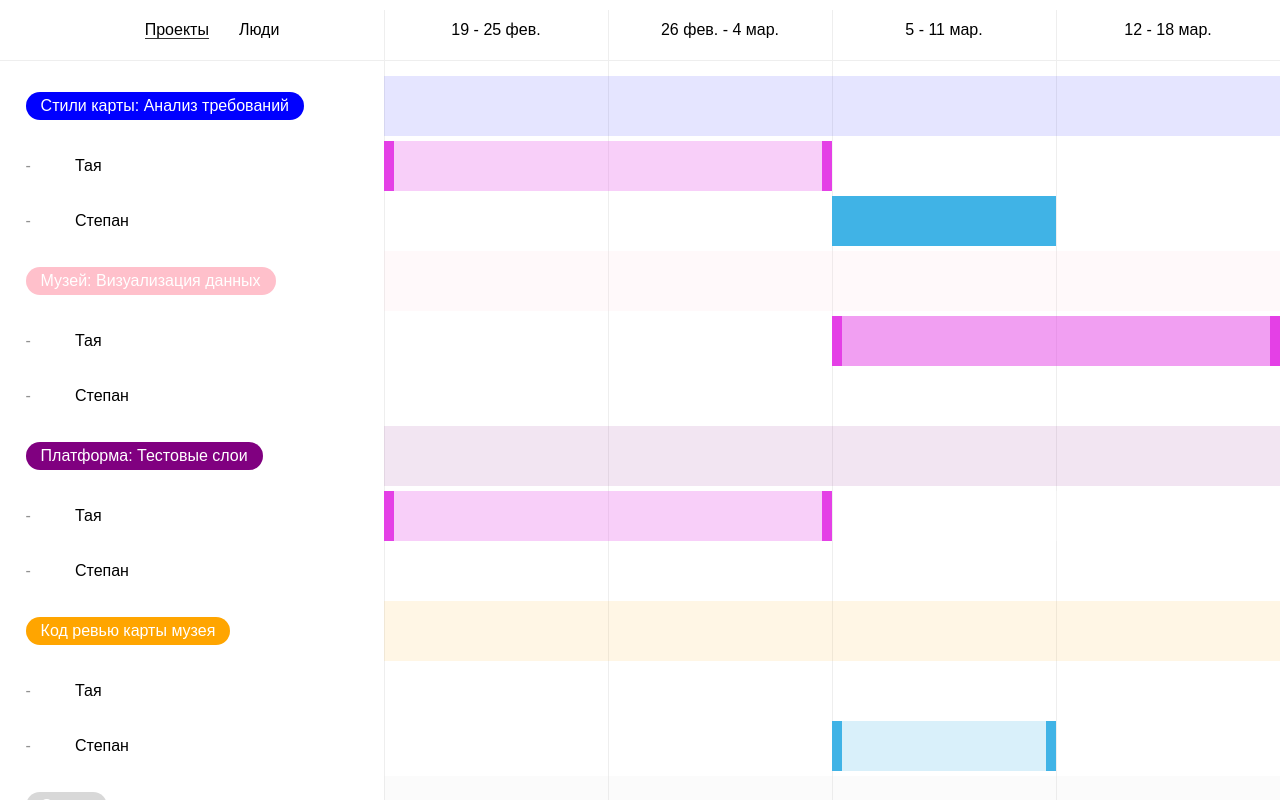
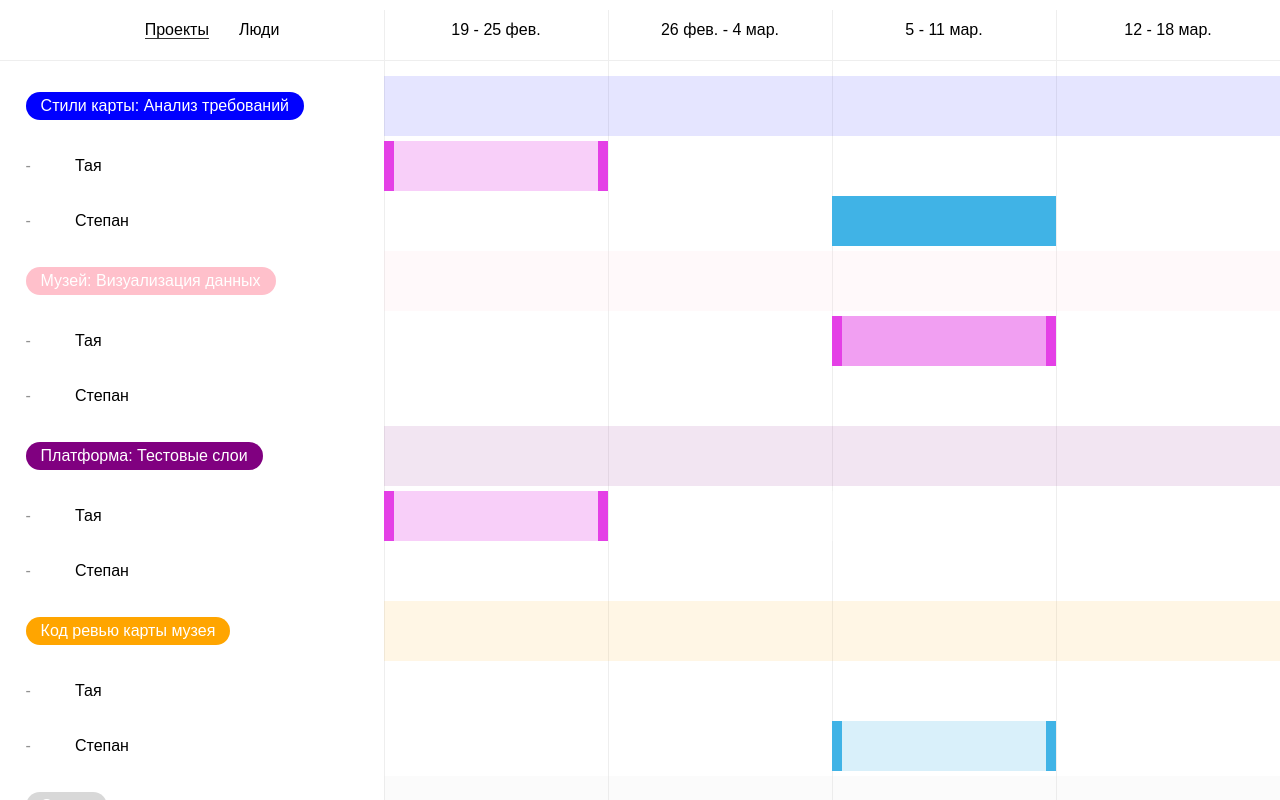
Before and after one commit to Ferguse/planner, a React (Create React App) app: page /projects in a window 1280 px wide. Shown: the top 800 px of the page. Built offline with nearby package versions, Linux system fonts and the light colour scheme.

Commit message:
feature: add styled-components

```diff
--- a/package.json
+++ b/package.json
@@ -12,7 +12,8 @@
     "react-router-dom": "^4.2.2",
     "react-scripts": "1.0.17",
     "redux": "^3.7.2",
-    "reselect": "^3.0.1"
+    "reselect": "^3.0.1",
+    "styled-components": "^3.1.6"
   },
   "scripts": {
     "start": "react-scripts start",
--- a/src/Components/Calendar/Calendar.js
+++ b/src/Components/Calendar/Calendar.js
@@ -5,8 +5,11 @@ import {projectSelector, numberShowWeekSelector} from '../../Selectors/selectors
 import {createSelector} from "reselect";
 import {connect} from 'react-redux';
 
+// styled
+import { Container, Calendar } from './Calendar.styled';
 
-class Calendar extends Component {
+
+class CalendarComponent extends Component {
   filterProps = () => {
     return this.props.projects
       .find(i => {
@@ -62,20 +65,24 @@ class Calendar extends Component {
 
   render() {
     return (
-      <div className="calendar">
+      <Container>
         {
           new Array(this.props.numberShowWeek.get('num') - this.getLength()).fill(0).map((item, i) => {
             return (
-              <div key={item + i} className={this.setClassName(getNumWeek(new Date(), i))}
-                   style={this.getStyle(getNumWeek(new Date(), i))}>
-                <div className="calendar__inner" style={this.getColor(getNumWeek(new Date(), i))}></div>
+
+              <Calendar
+                key={item + i}
+                className={this.setClassName(getNumWeek(new Date(), i))}
+                // style={this.getStyle(getNumWeek(new Date(), i))}
+              >
+                <div style={this.getColor(getNumWeek(new Date(), i))}></div>
                 <i style={{background: this.getBackground(getNumWeek(new Date(), i))}}></i>
                 <i style={{background: this.getBackground(getNumWeek(new Date(), i))}}></i>
-              </div>
+              </Calendar>
             )
           })
         }
-      </div>
+      </Container>
     );
   }
 }
@@ -88,4 +95,4 @@ const selector = createSelector(
     numberShowWeek
   })
 );
-export default connect(selector)(Calendar);
+export default connect(selector)(CalendarComponent);
--- /dev/null
+++ b/src/Components/Calendar/Calendar.styled.js
@@ -0,0 +1,34 @@
+import styled from 'styled-components';
+
+const getStyles = () => {
+  // if (this.filterProps() && this.filterProps().get('weeks').first() === num) {
+  //   if (this.props.project.get('title') === 'Отпуск') {
+  //     return 'calendar__date';
+  //   } else {
+  //     return 'calendar__date work-block';
+  //   }
+  // } else {
+  //   return 'calendar__date';
+  // }
+}
+
+const Container = styled.div`
+  width: 70%;
+  display: flex;
+`;
+
+const Calendar = styled.div`
+  width: 25%;
+  height: 100%;
+  position: relative;
+
+  div {
+    position: absolute;
+    width: 100%;
+    top: 0;
+    left: 0;
+    height: 100%;
+  }
+`;
+
+export { Container, Calendar };
```
Also changed, not shown: 2 other files (tests, documents, lock files or other folders).
